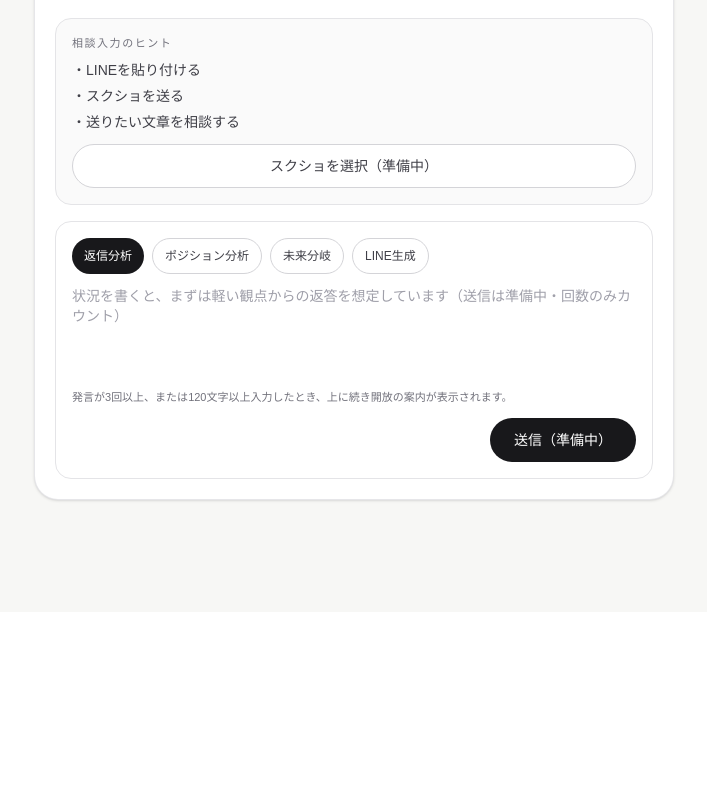
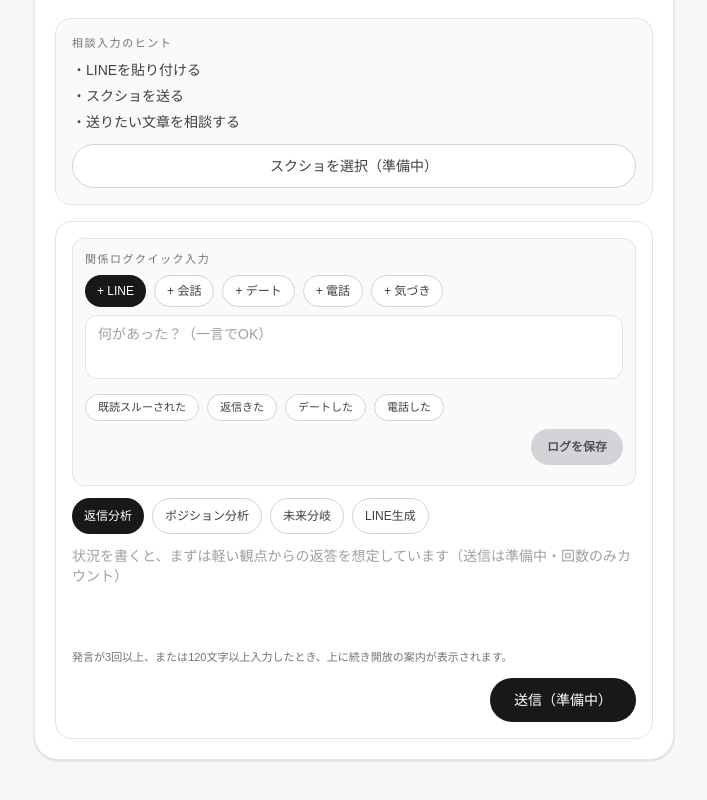
Before and after one commit to anan-commits/judge-app, a Next.js app: page /chat in a window 1280 px wide. Shown: the part 961-1761 px from the top of the page, without its empty margins (286-993 px from the left). Before the commit the page ends 1573 px from the top, so only its background shows below. Built offline with nearby package versions, Linux system fonts and the light colour scheme.

Commit message:
関係ログUX改善

```diff
--- a/app/chat/page.tsx
+++ b/app/chat/page.tsx
@@ -9,8 +9,8 @@ import {
   type CompatibilityResult,
   type PersonProfile,
 } from "../lib/compatibility";
-import { loadPeople } from "../../lib/people/storage";
-import type { Person, Relationship } from "../../lib/people/types";
+import { loadPeople, loadRelationshipLogs, saveRelationshipLogs } from "../../lib/people/storage";
+import type { Person, Relationship, RelationshipLog } from "../../lib/people/types";
 
 const selfProfile: PersonProfile = {
   birthdate: "1992-11-08",
@@ -91,6 +91,8 @@ type RelationshipLogItem = {
   content: string;
 };
 
+type QuickLogType = "line" | "talk" | "date" | "call" | "note";
+
 type LatestInput = {
   myBirthDate?: string;
   myBirthTime?: string;
@@ -106,6 +108,38 @@ const relationshipLabelMap: Record<Relationship["type"], string> = {
   friend: "友人",
   family: "家族",
 };
+
+const quickLogLabels: Record<QuickLogType, string> = {
+  line: "LINE",
+  talk: "会話",
+  date: "デート",
+  call: "電話",
+  note: "気づき",
+};
+
+const quickSuggestions: { type: QuickLogType; label: string; content: string }[] = [
+  { type: "line", label: "既読スルーされた", content: "既読スルーされた" },
+  { type: "line", label: "返信きた", content: "返信きた" },
+  { type: "date", label: "デートした", content: "デートした" },
+  { type: "call", label: "電話した", content: "電話した" },
+];
+
+function analyzeQuickLog(type: QuickLogType, content: string): string {
+  const normalized = content.toLowerCase();
+  if (normalized.includes("既読") && normalized.includes("スルー")) {
+    return "既読スルー直後は追撃より待機が安全です。次の一手は短文1通に絞ると温度差を抑えやすいです。";
+  }
+  if (type === "date") {
+    return "デート後は感謝＋次の余白を残す一言が有効です。結論を急がず接点維持を優先してください。";
+  }
+  if (type === "call") {
+    return "電話後は情報量が多くなりやすいため、要点1つのフォローLINEで関係を安定させるのが最適です。";
+  }
+  if (type === "line" && normalized.includes("返信")) {
+    return "返信が来た局面は主導しすぎず、相手が返しやすい短文で往復回数を増やすと前進しやすいです。";
+  }
+  return "記録を反映しました。温度差と相手の負荷を見ながら、次は短文・余白ありで動くのが安全です。";
+}
 
 function buildPhaseMeta(
   mode: StrategyMode,
@@ -666,6 +700,10 @@ function ChatPageContent() {
   const [strategyMode, setStrategyMode] = useState<StrategyMode>("reply");
   const [liveEntries, setLiveEntries] = useState<LiveAnalysisEntry[]>([]);
   const [isGenerating, setIsGenerating] = useState(false);
+  const [quickLogType, setQuickLogType] = useState<QuickLogType>("line");
+  const [quickLogContent, setQuickLogContent] = useState("");
+  const [relationshipLogs, setRelationshipLogs] = useState<RelationshipLog[]>([]);
+  const [quickAnalysis, setQuickAnalysis] = useState("");
 
   const isFullDemo = searchParams.get("full") === "1";
   const isFreeUser = !isFullDemo;
@@ -684,6 +722,7 @@ function ChatPageContent() {
     }
     const loadedPeople = loadPeople();
     setPeople(loadedPeople);
+    setRelationshipLogs(loadRelationshipLogs());
     const initialPersonId = latest?.personId || loadedPeople[0]?.id || "";
     setCurrentPersonId(initialPersonId);
     setLatestInput(latest);
@@ -744,6 +783,13 @@ function ChatPageContent() {
   }, [mode, draft]);
 
   const displayThreads = useMemo(() => threadsForMode(mode), [mode]);
+  const currentPersonLogs = useMemo(
+    () =>
+      relationshipLogs
+        .filter((log) => log.personId === currentPersonId)
+        .sort((a, b) => b.timestamp - a.timestamp),
+    [relationshipLogs, currentPersonId]
+  );
 
   const summaryTags = useMemo(() => {
     if (!result) return [];
@@ -760,6 +806,25 @@ function ChatPageContent() {
     .reverse()
     .find((entry) => entry.analysis.kind === "line");
   const fixedCopyText = latestLineEntry?.analysis.linePatterns?.[0]?.text ?? latestLineEntry?.analysis.lineDraft ?? "";
+
+  const handleQuickLogSave = () => {
+    const content = quickLogContent.trim();
+    if (!content || !currentPersonId) return;
+    const logType: RelationshipLog["type"] =
+      quickLogType === "talk" ? "note" : quickLogType;
+    const log: RelationshipLog = {
+      id: `${Date.now()}-${Math.random().toString(36).slice(2, 8)}`,
+      personId: currentPersonId,
+      type: logType,
+      content,
+      timestamp: Date.now(),
+    };
+    const nextLogs = [log, ...relationshipLogs];
+    setRelationshipLogs(nextLogs);
+    saveRelationshipLogs(nextLogs);
+    setQuickAnalysis(analyzeQuickLog(quickLogType, content));
+    setQuickLogContent("");
+  };
 
   const handleSend = async () => {
     const text = draft.trim();
@@ -964,6 +1029,75 @@ function ChatPageContent() {
           </div>
 
           <div className="mt-4 rounded-2xl border border-zinc-200 bg-white p-3 sm:p-4">
+            <div className="mb-3 space-y-2 rounded-xl border border-zinc-200 bg-zinc-50 p-3">
+              <p className="text-[11px] font-medium uppercase tracking-[0.14em] text-zinc-500">
+                関係ログクイック入力
+              </p>
+              <div className="flex flex-wrap gap-2">
+                {(Object.keys(quickLogLabels) as QuickLogType[]).map((type) => (
+                  <button
+                    key={type}
+                    type="button"
+                    onClick={() => setQuickLogType(type)}
+                    className={`inline-flex h-8 items-center rounded-full px-3 text-xs font-medium ${
+                      quickLogType === type
+                        ? "bg-zinc-900 text-white"
+                        : "border border-zinc-300 bg-white text-zinc-700"
+                    }`}
+                  >
+                    + {quickLogLabels[type]}
+                  </button>
+                ))}
+              </div>
+              <textarea
+                rows={2}
+                value={quickLogContent}
+                onChange={(e) => setQuickLogContent(e.target.value)}
+                placeholder="何があった？（一言でOK）"
+                className="min-h-[64px] w-full resize-none rounded-xl border border-zinc-200 bg-white px-3 py-2 text-sm text-zinc-800 outline-none placeholder:text-zinc-400"
+              />
+              <div className="flex flex-wrap gap-2">
+                {quickSuggestions.map((item) => (
+                  <button
+                    key={item.label}
+                    type="button"
+                    onClick={() => {
+                      setQuickLogType(item.type);
+                      setQuickLogContent(item.content);
+                    }}
+                    className="rounded-full border border-zinc-300 bg-white px-3 py-1 text-[11px] text-zinc-700"
+                  >
+                    {item.label}
+                  </button>
+                ))}
+              </div>
+              <div className="flex justify-end">
+                <button
+                  type="button"
+                  onClick={handleQuickLogSave}
+                  disabled={!quickLogContent.trim() || !currentPersonId}
+                  className={`inline-flex h-9 items-center rounded-full px-4 text-xs font-semibold ${
+                    quickLogContent.trim() && currentPersonId
+                      ? "bg-zinc-900 text-white"
+                      : "cursor-not-allowed bg-zinc-300 text-zinc-600"
+                  }`}
+                >
+                  ログを保存
+                </button>
+              </div>
+              {quickAnalysis ? (
+                <div className="rounded-lg border border-amber-200 bg-amber-50 px-3 py-2 text-xs text-amber-900">
+                  {quickAnalysis}
+                </div>
+              ) : null}
+              <div className="space-y-1">
+                {currentPersonLogs.slice(0, 6).map((log) => (
+                  <div key={log.id} className="text-xs text-zinc-700">
+                    {log.type}：{log.content}
+                  </div>
+                ))}
+              </div>
+            </div>
             <div className="mb-3 flex flex-wrap gap-2">
               {[
                 { key: "reply", label: "返信分析" },
```
